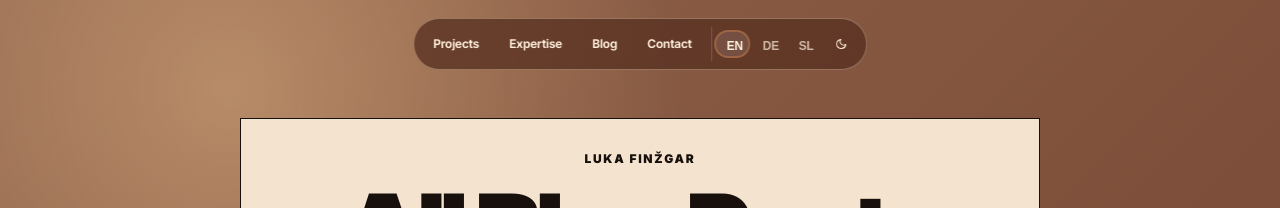
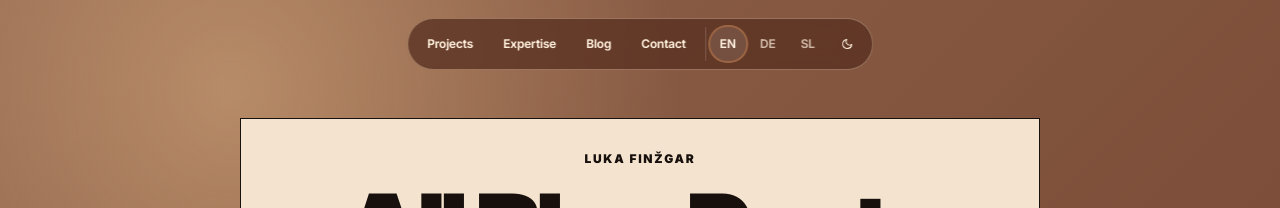
Before and after one commit to Lukafin/personalWeb, a Jekyll site: the page built from blog.html, in a window 1280 px wide. Shown: the top 208 px of the page. Built offline with Jekyll 4.4.1, drawn with Linux system fonts in a browser that asks for light colours.

Commit message:
Center language labels within header buttons

```diff
--- a/index.html
+++ b/index.html
@@ -31,6 +31,7 @@ layout: none
 .agent-workflow p{max-width:100%;font-size:14px;line-height:1.4;letter-spacing:-.025em}
 .agent-workflow .agent-context{font-size:12px}
 @media(max-width:760px){.nav{position:absolute;top:8px;left:8px;right:8px;transform:none;margin:0;width:auto}.shell{padding-top:112px}}
+.nav .lang-btn{display:inline-flex;align-items:center;justify-content:center;flex:0 0 36px;width:36px;height:34px;padding:0;line-height:1;text-align:center}
 </style>
 </head>
 <body>
--- a/styles.css
+++ b/styles.css
@@ -1116,6 +1116,20 @@ body.ai-mode .card-nav .nav-controls {
     border-left: 0;
 }
 
+.card-nav .lang-btn {
+    display: inline-flex;
+    align-items: center;
+    justify-content: center;
+    flex: 0 0 36px;
+    width: 36px;
+    height: 34px;
+    padding: 0;
+    font-family: inherit;
+    line-height: 1;
+    text-align: center;
+    transform: none;
+}
+
 .card-nav .theme-toggle {
     width: 34px;
     height: 34px;
```
